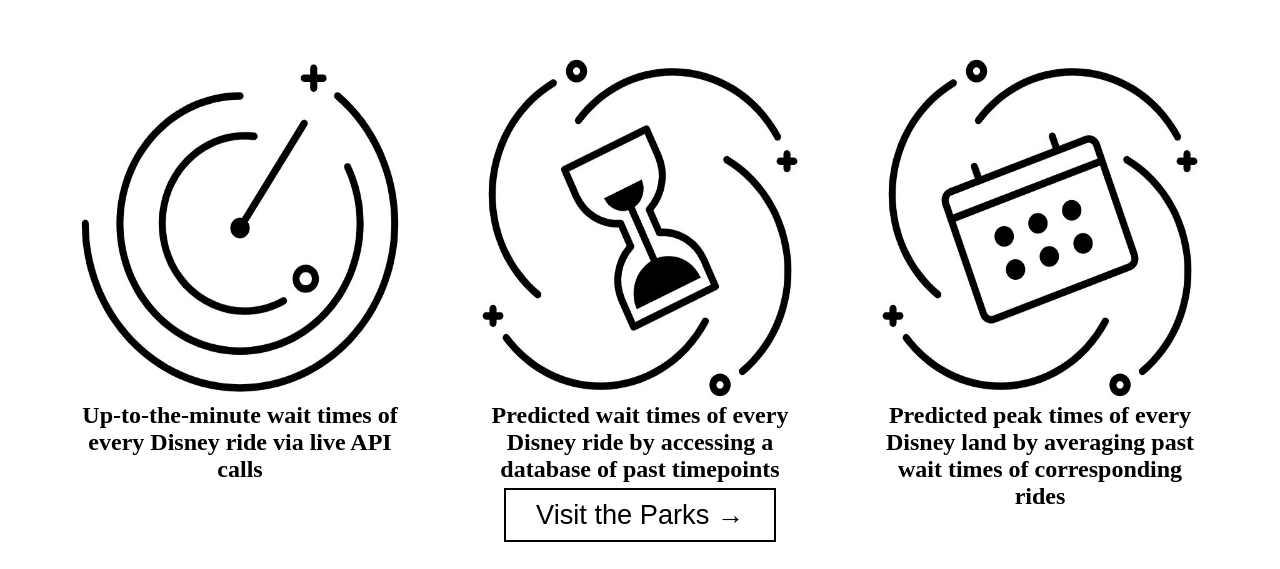
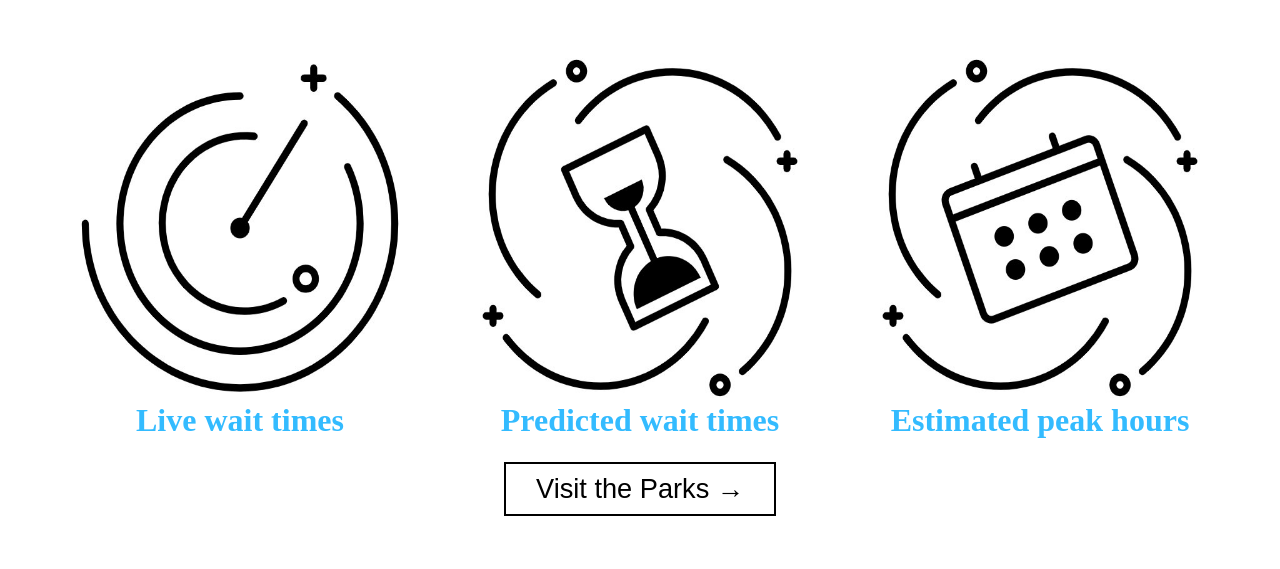
Before and after one commit to parkerknoblich/DisneyData, a plain HTML site: page disneydata.html in a window 1280 px wide. Shown: the part 782-1351 px from the top of the page. After the commit the page ends 1326 px from the top, so only its background shows below. Drawn offline with Linux system fonts and the light colour scheme.

Commit message:
Reworded landing page

```diff
--- a/Website/main.css
+++ b/Website/main.css
@@ -70,13 +70,14 @@
 .iconText {
     display: block;
     font-weight: bolder;
-    font-size: 1.5em;
+    font-size: 2em;
+    color: #33BBFF;
 }
 
 #enterParksContainer {
     display: flex;
     justify-content: center;
-    margin-top: 7%;
+    margin-top: 5%;
 }
 
 button {
--- a/disneydata.html
+++ b/disneydata.html
@@ -25,15 +25,15 @@
         <div id="timeIconsContainer">
             <div class="timeIcon" id="timeIcon1">
                 <img src="Website/images/currentridewaittimesicon.jpg">
-                <p class="iconText">Up-to-the-minute wait times of every Disney ride via live API calls</p>
+                <p class="iconText">Live wait times</p>
             </div>
             <div class="timeIcon" id="timeIcon2">
                 <img src="Website/images/futureridewaittimesicon.jpg">
-                <p class="iconText">Predicted wait times of every Disney ride by accessing a database of past timepoints</p>
+                <p class="iconText">Predicted wait times</p>
             </div>
             <div class="timeIcon" id="timeIcon3">
                 <img src="Website/images/futurelandwaittimesicon.jpg">
-                <p class="iconText">Predicted peak times of every Disney land by averaging past wait times of corresponding rides</p>
+                <p class="iconText">Estimated peak hours</p>
             </div>
         </div>
         <div id="enterParksContainer">
```
